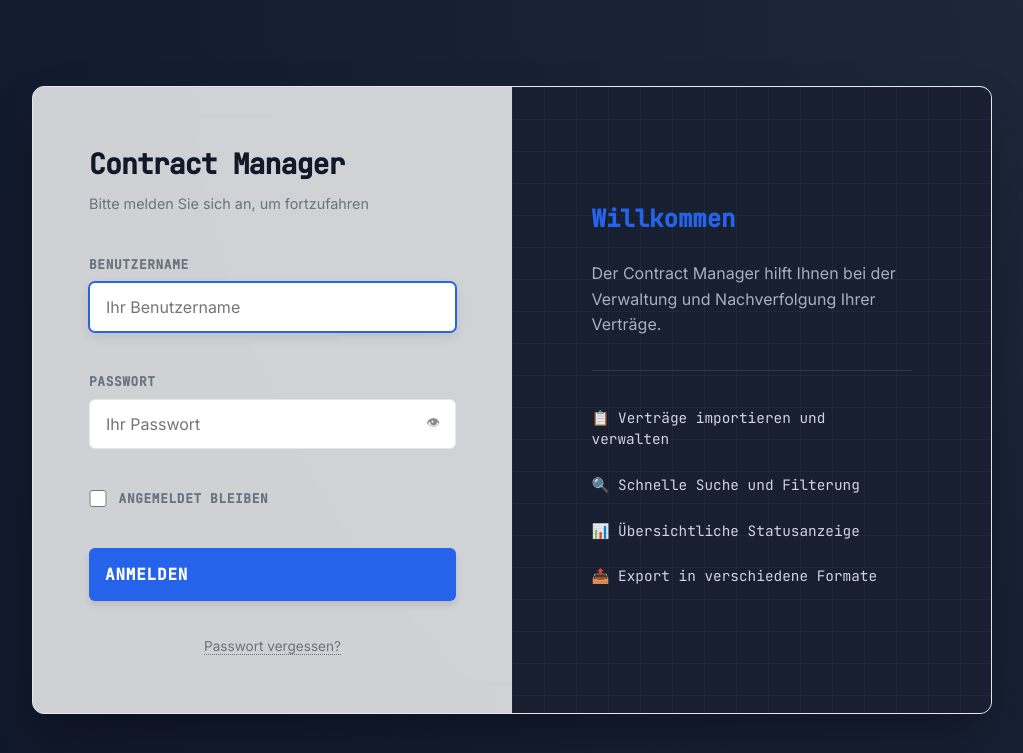
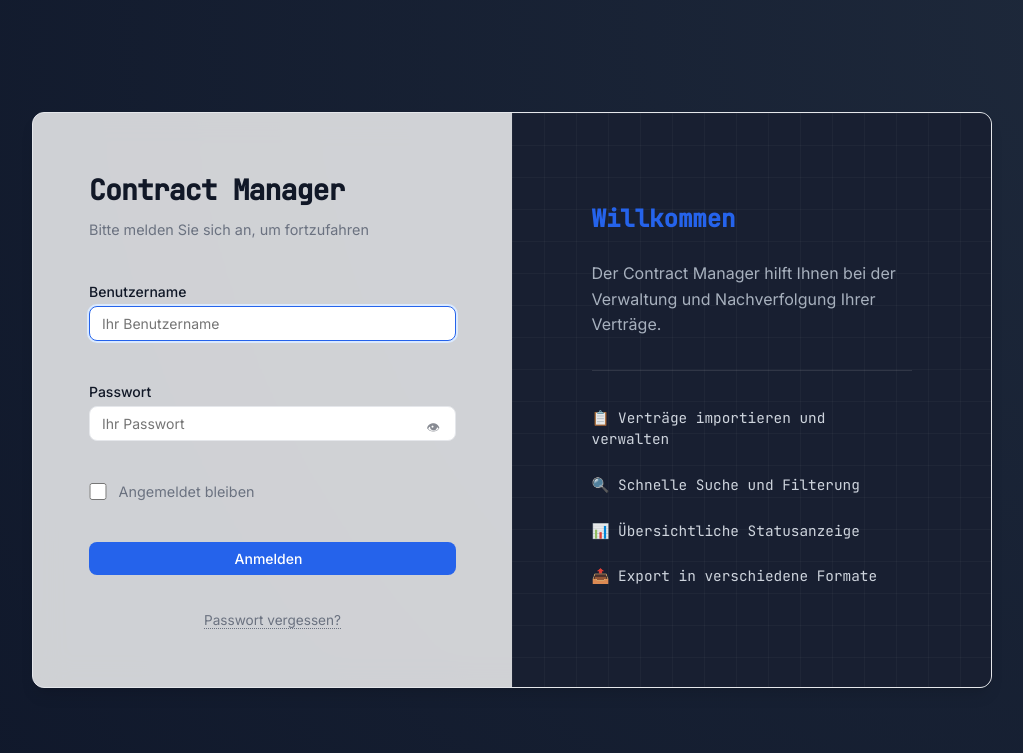
Before and after one commit to agtMorpheus/cautious-potato, a PHP site: page /login.html in a window 1280 px wide. Shown: the top 753 px of the page, without its empty margins (128-1151 px from the left). Run offline with PHP 8.4, Linux system fonts and the light colour scheme.

Commit message:
Standardize interface elements across login and protocol pages
- Refactored `login.html` and `css/login.css` to use standard `css/variables.css` and `css/styles.css` classes (`.btn-primary`, `.form-input`, `.form-label`).
- Updated `js/protokoll/protokoll-renderer.js` and `css/protokoll.css` to use standard `.form-input` class instead of legacy `.form-control`.
- Added standard `.form-label` class to dynamically generated labels in Protocol module.
- Added `.btn-full` utility class to `css/styles.css`.
- Updated `debug-protocol-input.html` to align with the design system.
- Verified changes with Playwright.

```diff
--- a/css/login.css
+++ b/css/login.css
@@ -15,7 +15,7 @@
     display: flex;
     align-items: center;
     justify-content: center;
-    font-family: var(--font-family-base, 'Inter', sans-serif);
+    font-family: var(--font-family-base);
     color: var(--text-main);
 }
 
@@ -26,12 +26,12 @@
     max-width: 960px;
     width: 100%;
     margin: 1rem;
-    background: var(--bg-glass, rgba(255, 255, 255, 0.8));
+    background: var(--bg-glass);
     backdrop-filter: blur(16px);
     -webkit-backdrop-filter: blur(16px);
-    border: 1px solid var(--border-glass, rgba(255, 255, 255, 0.2));
-    border-radius: 12px;
-    box-shadow: 0 25px 50px -12px rgba(0, 0, 0, 0.4);
+    border: 1px solid var(--border-glass);
+    border-radius: var(--radius-lg);
+    box-shadow: var(--shadow-lg);
     overflow: hidden;
 }
 
@@ -64,7 +64,6 @@
     font-size: 1.75rem;
     font-weight: 700;
     font-family: 'JetBrains Mono', monospace;
-    /* Technical header */
     color: var(--text-main);
     letter-spacing: -0.03em;
 }
@@ -83,55 +82,14 @@
 }
 
 .form-group {
-    display: flex;
-    flex-direction: column;
-    gap: 0.5rem;
-    position: relative;
-}
-
-.form-group label {
-    font-size: 0.8rem;
-    font-weight: 600;
-    text-transform: uppercase;
-    letter-spacing: 0.05em;
-    color: var(--text-secondary);
-    font-family: 'JetBrains Mono', monospace;
-}
-
-.form-group input[type="text"],
-.form-group input[type="password"] {
-    padding: 0.875rem 1rem;
-    font-size: 1rem;
-    border: 1px solid var(--border-base, #ccc);
-    border-radius: 6px;
-    background: var(--bg-surface, #fff);
-    color: var(--text-main);
-    transition: all 0.2s ease;
-    font-family: 'Inter', sans-serif;
-    /* Keep input readable */
-}
-
-/* Tech-focused focus state */
-.form-group input[type="text"]:focus,
-.form-group input[type="password"]:focus {
-    outline: none;
-    border-color: var(--primary-main);
-    background: var(--bg-card);
-    box-shadow: 0 0 0 1px var(--primary-main), 0 4px 12px rgba(0, 0, 0, 0.1);
-}
-
-.form-group input[type="text"]:disabled,
-.form-group input[type="password"]:disabled {
-    opacity: 0.6;
-    cursor: not-allowed;
+    position: relative; /* For password toggle */
 }
 
 /* Password toggle */
 .password-toggle {
     position: absolute;
     right: 0.75rem;
-    top: 2.35rem;
-    /* adjusted for label height */
+    top: 2.1rem; /* Adjusted for standard label height */
     background: none;
     border: none;
     cursor: pointer;
@@ -149,6 +107,7 @@
 .form-group--checkbox {
     flex-direction: row;
     align-items: center;
+    display: flex;
 }
 
 .checkbox-label {
@@ -166,46 +125,7 @@
     accent-color: var(--primary-main);
 }
 
-/* Submit button - Tech Button Style */
-.btn--full {
-    width: 100%;
-    padding: 1rem;
-    font-size: 1rem;
-    font-weight: 600;
-    border-radius: 6px;
-    border: none;
-    cursor: pointer;
-    transition: all 0.2s ease;
-    position: relative;
-    overflow: hidden;
-    font-family: 'JetBrains Mono', monospace;
-    text-transform: uppercase;
-    letter-spacing: 0.05em;
-}
-
-.btn--primary {
-    background: var(--primary-main, #2563eb);
-    color: #ffffff;
-    box-shadow: 0 4px 6px rgba(0, 0, 0, 0.1);
-}
-
-.btn--primary:hover:not(:disabled) {
-    background: var(--primary-hover, #1d4ed8);
-    transform: translateY(-1px);
-    box-shadow: 0 6px 12px rgba(var(--primary-rgb), 0.25);
-}
-
-.btn--primary:active:not(:disabled) {
-    transform: translateY(0);
-}
-
-.btn--primary:disabled {
-    opacity: 0.7;
-    cursor: not-allowed;
-    filter: grayscale(0.5);
-}
-
-/* Loading state */
+/* Loading state for button */
 .btn.loading .btn-text {
     opacity: 0;
 }
@@ -234,11 +154,10 @@
     display: none;
     padding: 0.75rem;
     font-size: 0.85rem;
-    color: #ef4444;
-    /* red-500 */
+    color: var(--c-danger);
     background: rgba(239, 68, 68, 0.1);
     border: 1px solid rgba(239, 68, 68, 0.2);
-    border-radius: 6px;
+    border-radius: var(--radius-md);
     text-align: center;
     margin-top: 0.5rem;
 }
@@ -262,11 +181,9 @@
     border-bottom-color: var(--primary-main);
 }
 
-/* Login info panel (right side) - Command Center Sidebar */
+/* Login info panel (right side) */
 .login-info {
-    /* Glassy overlay on dark bg */
     background: rgba(15, 23, 42, 0.95);
-    /* Slate 900 almost opaque */
     color: #ffffff;
     padding: 3.5rem;
     display: flex;
@@ -276,7 +193,6 @@
     overflow: hidden;
 }
 
-/* Technical grid background effect */
 .login-info::before {
     content: '';
     position: absolute;
@@ -303,7 +219,6 @@
     font-weight: 700;
     font-family: 'JetBrains Mono', monospace;
     color: var(--primary-main);
-    /* Pop color */
 }
 
 .info-content p {
@@ -312,7 +227,6 @@
     opacity: 0.8;
     line-height: 1.6;
     color: #cbd5e1;
-    /* Slate 300 */
 }
 
 .feature-list {
@@ -332,7 +246,6 @@
     gap: 0.75rem;
     color: #e2e8f0;
     font-family: 'JetBrains Mono', monospace;
-    /* Tech list */
 }
 
 /* Offline indicator */
@@ -342,8 +255,8 @@
     left: 50%;
     transform: translateX(-50%) translateY(200%);
     background: #0f172a;
-    border: 1px solid #dc2626;
-    color: #ef4444;
+    border: 1px solid var(--c-danger);
+    color: var(--c-danger);
     padding: 0.75rem 1.5rem;
     border-radius: 9999px;
     font-size: 0.85rem;
@@ -360,17 +273,8 @@
     transform: translateX(-50%) translateY(0);
 }
 
-/* Dark mode support (Using tokens mostly, but specific overrides if needed) */
-/* The layout is already dark-themed by default mostly, but we handle light mode inputs */
 @media (prefers-color-scheme: dark) {
     .login-body {
         background: #020617;
-        /* Very dark slate */
-    }
-
-    .login-container {
-        /* Glass variables should handle this automatically via variables.css if loaded correctly.
-           But login.css might load isolated. Let's assume variables.css is active.
-        */
     }
 }
--- a/css/styles.css
+++ b/css/styles.css
@@ -479,6 +479,11 @@ ul {
     transition: all var(--duration-fast);
 }
 
+.btn-full {
+    width: 100%;
+    justify-content: center;
+}
+
 .btn-primary {
     background-color: var(--primary-main);
     color: white;
--- a/login.html
+++ b/login.html
@@ -11,6 +11,7 @@
     <link
         href="https://fonts.googleapis.com/css2?family=Inter:wght@400;500;600;700&family=JetBrains+Mono:wght@400;500&display=swap"
         rel="stylesheet">
+    <link rel="stylesheet" href="css/variables.css">
     <link rel="stylesheet" href="css/styles.css">
     <link rel="stylesheet" href="css/login.css">
     <link rel="icon" type="image/svg+xml" href="assets/favicon.svg">
@@ -26,15 +27,15 @@
 
             <form id="login-form" method="POST" autocomplete="on">
                 <div class="form-group">
-                    <label for="username">Benutzername</label>
+                    <label for="username" class="form-label">Benutzername</label>
                     <input id="username" type="text" name="username" autocomplete="username" required autofocus
-                        placeholder="Ihr Benutzername">
+                        placeholder="Ihr Benutzername" class="form-input">
                 </div>
 
                 <div class="form-group">
-                    <label for="password">Passwort</label>
+                    <label for="password" class="form-label">Passwort</label>
                     <input id="password" type="password" name="password" autocomplete="current-password" required
-                        placeholder="Ihr Passwort">
+                        placeholder="Ihr Passwort" class="form-input">
                     <button type="button" class="password-toggle" id="password-toggle"
                         aria-label="Passwort anzeigen/verbergen">
                         <span class="icon-eye">👁</span>
@@ -48,7 +49,7 @@
                     </label>
                 </div>
 
-                <button type="submit" class="btn btn--primary btn--full" id="login-button">
+                <button type="submit" class="btn btn-primary btn-full" id="login-button">
                     <span class="btn-text">Anmelden</span>
                     <span class="btn-spinner" aria-hidden="true"></span>
                 </button>
```
Also changed, not shown: css/protokoll.css (+6 -6 lines), debug-protocol-input.html (+14 -15 lines), js/protokoll/protokoll-renderer.js (+11 -11 lines), verification/settings.png (deleted), 1 other file.
